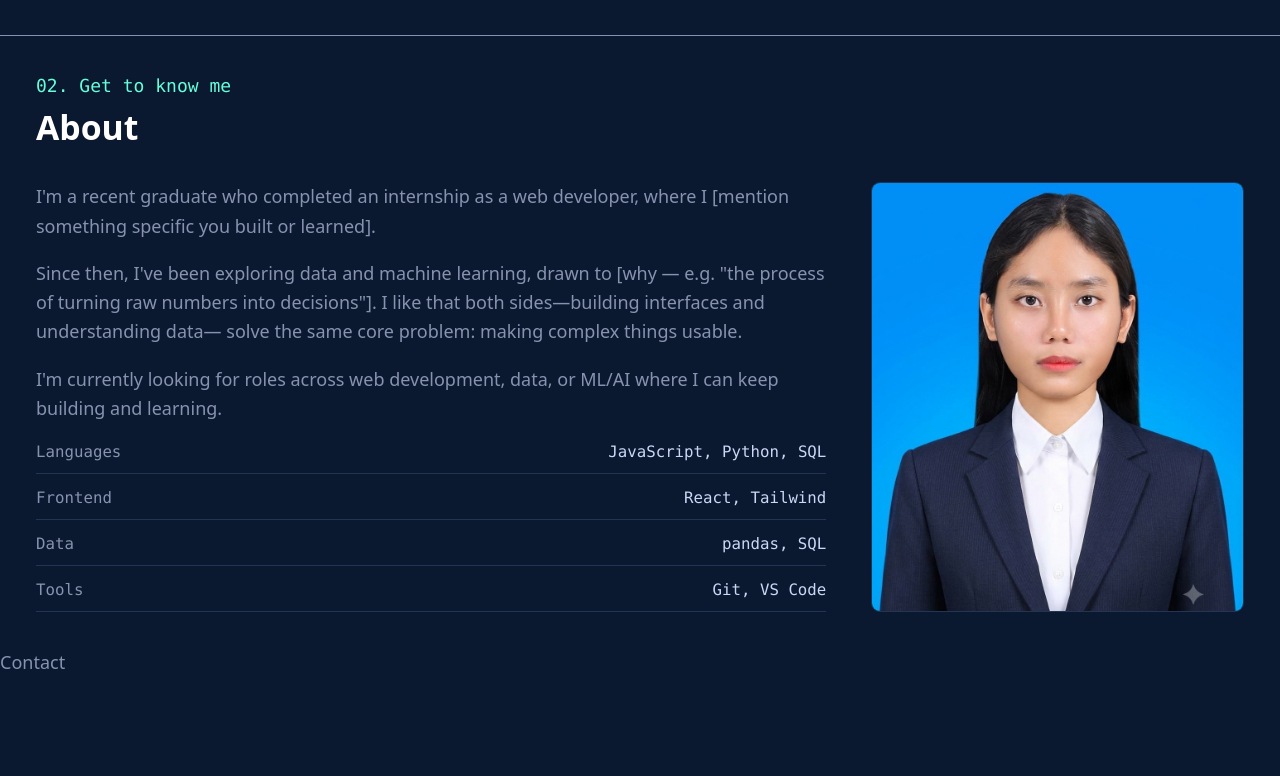
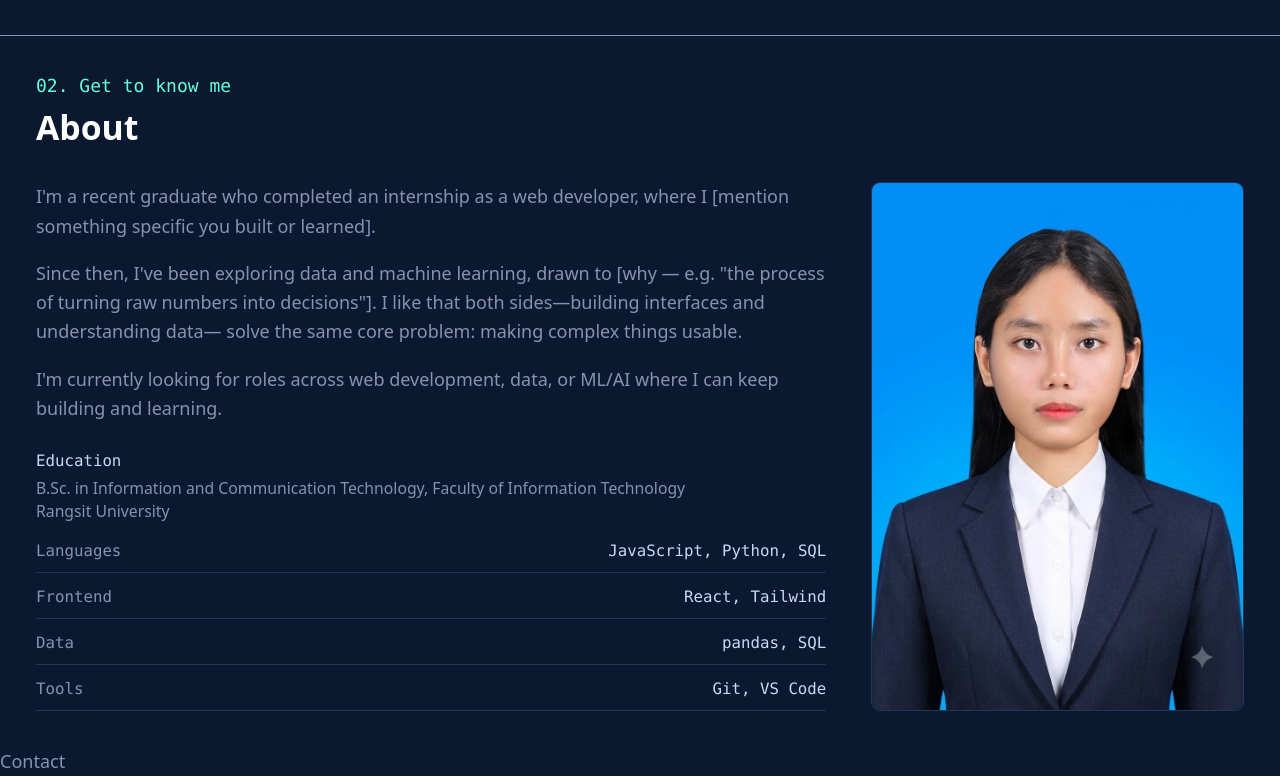
Before and after one commit to thidarr/Personal_Portfolio, a React (Vite) app in the folder my-portfolio/: page / in a window 1280 px wide. Shown: the part 1134-1910 px from the top of the page. Before the commit the page ends 1811 px from the top, so only its background shows below. Built offline with nearby package versions, Linux system fonts and the light colour scheme.

Commit message:
adding education section

```diff
--- a/my-portfolio/src/components/About.jsx
+++ b/my-portfolio/src/components/About.jsx
@@ -21,6 +21,14 @@ function About() {
                         I'm currently looking for roles across web development, data, or ML/AI
                         where I can keep building and learning.
                     </p>
+
+                    <div className="mt-6">
+                        <p className="font-mono text-sm text-text-h mb-1">Education</p>
+                        <p className="text-text text-sm">
+                            B.Sc. in Information and Communication Technology, Faculty of Information Technology
+                        </p>
+                        <p className="text-text text-sm">Rangsit University</p>
+                    </div>
 
                     <ul className="font-mono text-sm space-y-3">
                         <li className="flex justify-between border-b border-border pb-2">
```
